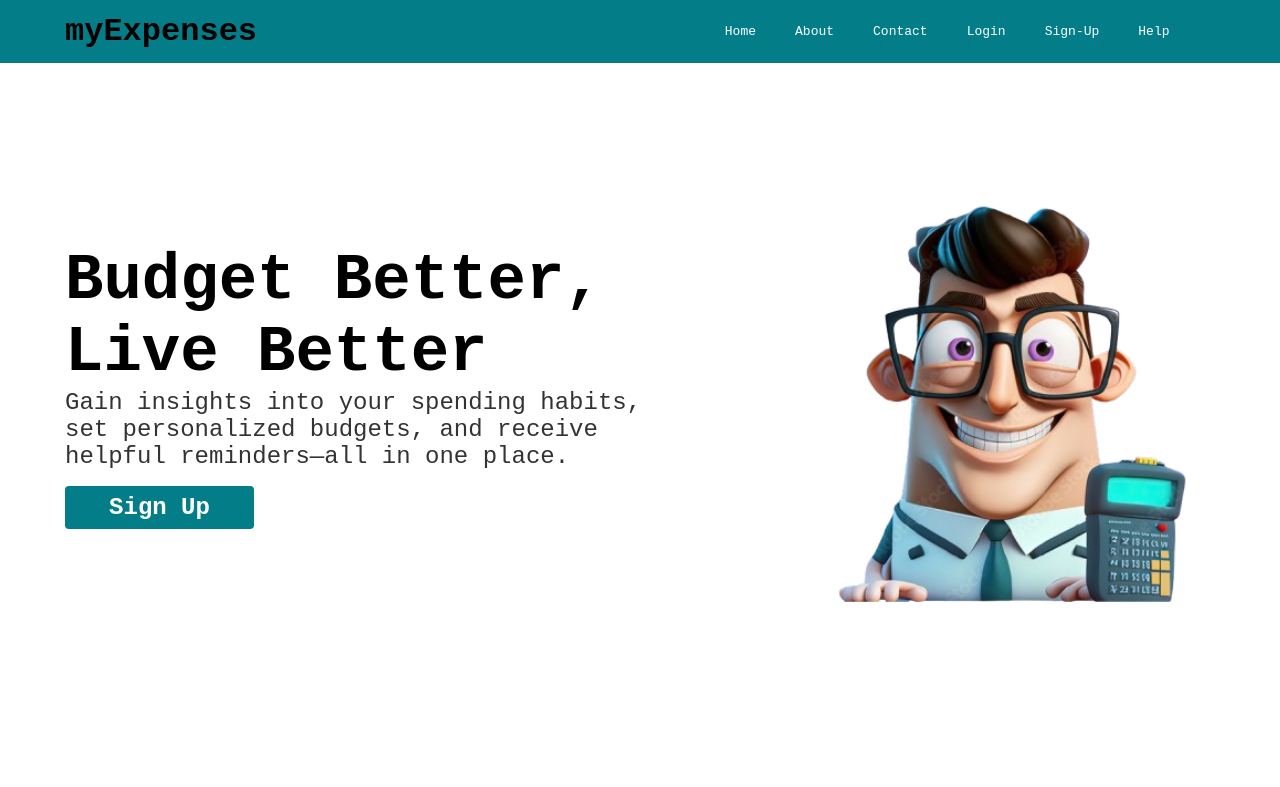
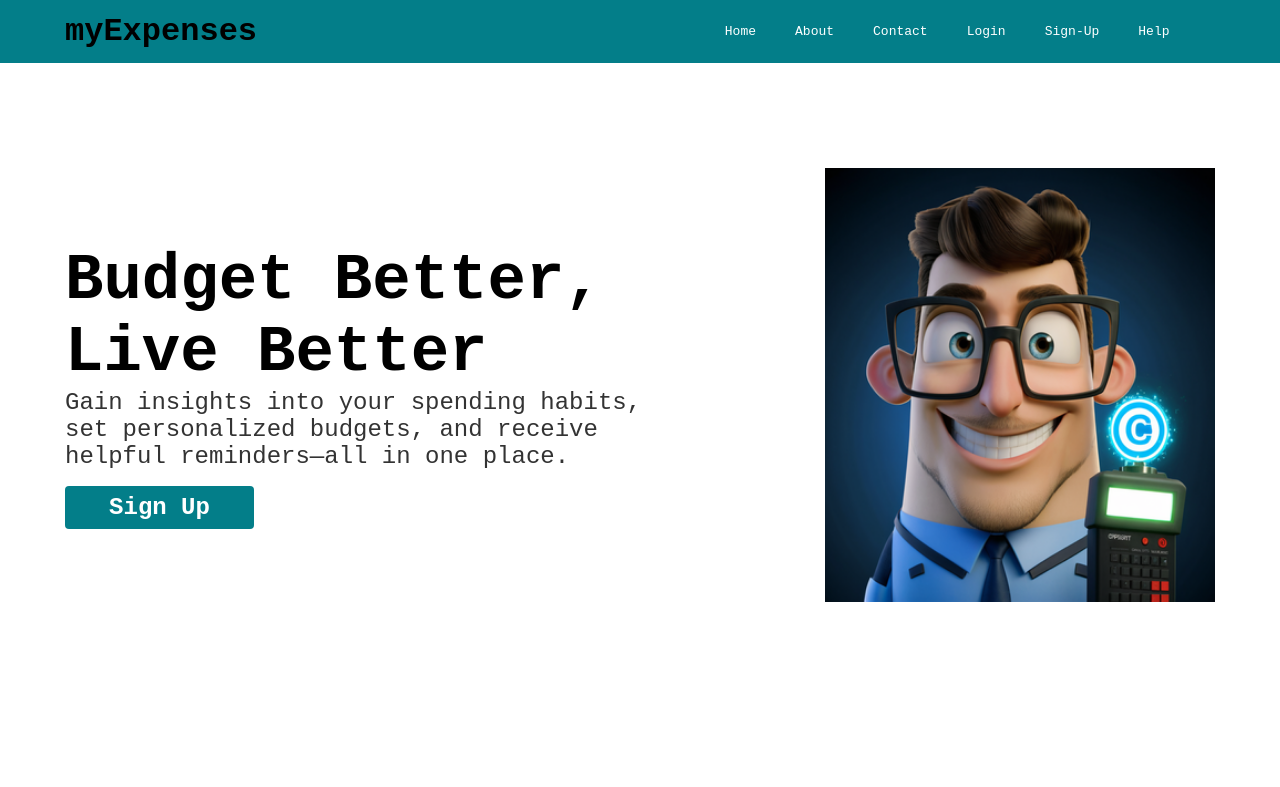
Before and after one commit to shaluydv01/expenses-tracker-app, a React (Vite) app: page / in a window 1280 px wide. Shown: the top 787 px of the page. Built offline with nearby package versions, Linux system fonts and the light colour scheme.

Commit message:
React Project

```diff
--- a/src/pages/Home/Home.jsx
+++ b/src/pages/Home/Home.jsx
@@ -18,7 +18,7 @@ const Home = () => {
           </div>
           <div className="image-container">
             <img
-              src="./src/assets/expenses-removebg-preview.png"
+              src="./src/assets/piclumen-1731937520852.png"
               alt="..."
               className="cartoon-img"
             />
```
Also changed, not shown: src/assets/piclumen-1731937520852.png (added).
